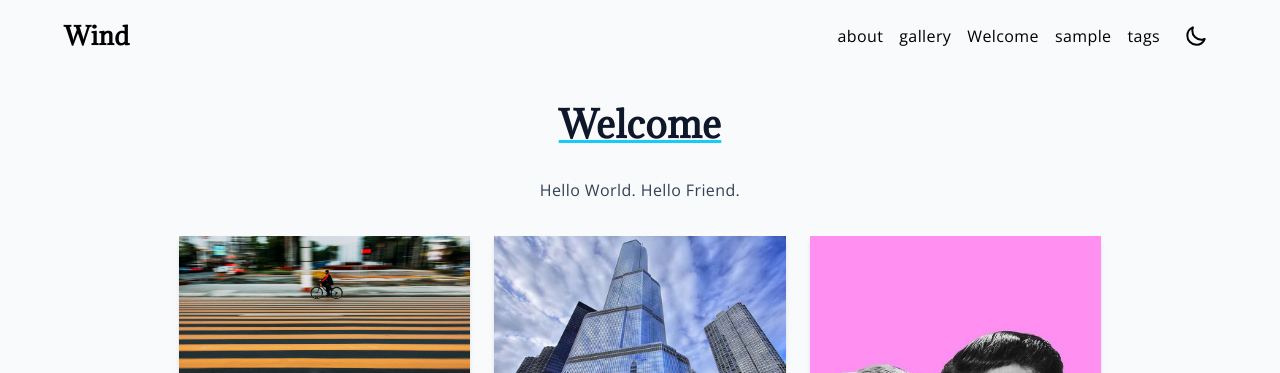
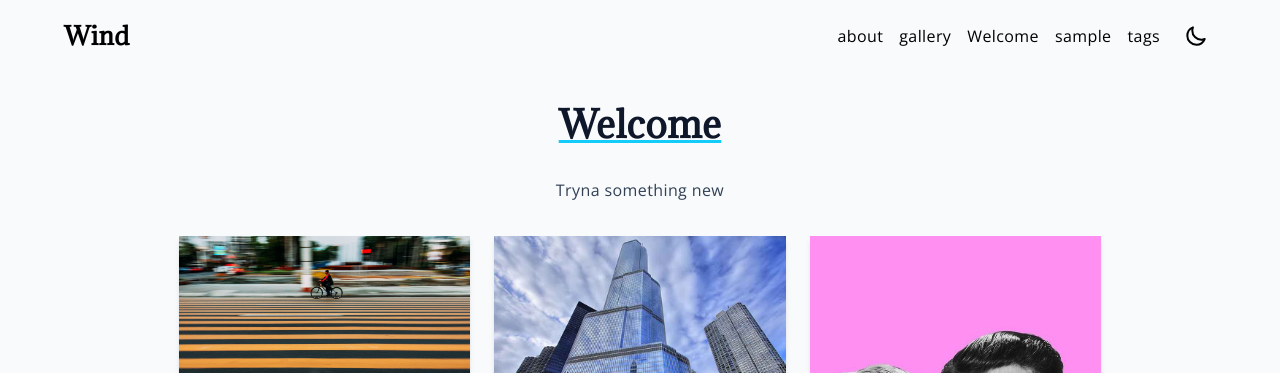
Before and after one commit to turning20w-hub/VrushStuff, a Jekyll site: the page built from index.md, in a window 1280 px wide. Shown: the top 373 px of the page. Built offline with Jekyll 4.4.1, drawn with Linux system fonts in a browser that asks for light colours; our own code applies the rules of GitHub Pages for plain Markdown files.

Commit message:
Update index.md

```diff
--- a/index.md
+++ b/index.md
@@ -3,4 +3,4 @@ layout: home
 ---
 # Welcome
 
-Hello World. Hello Friend.
+Tryna something new
```
